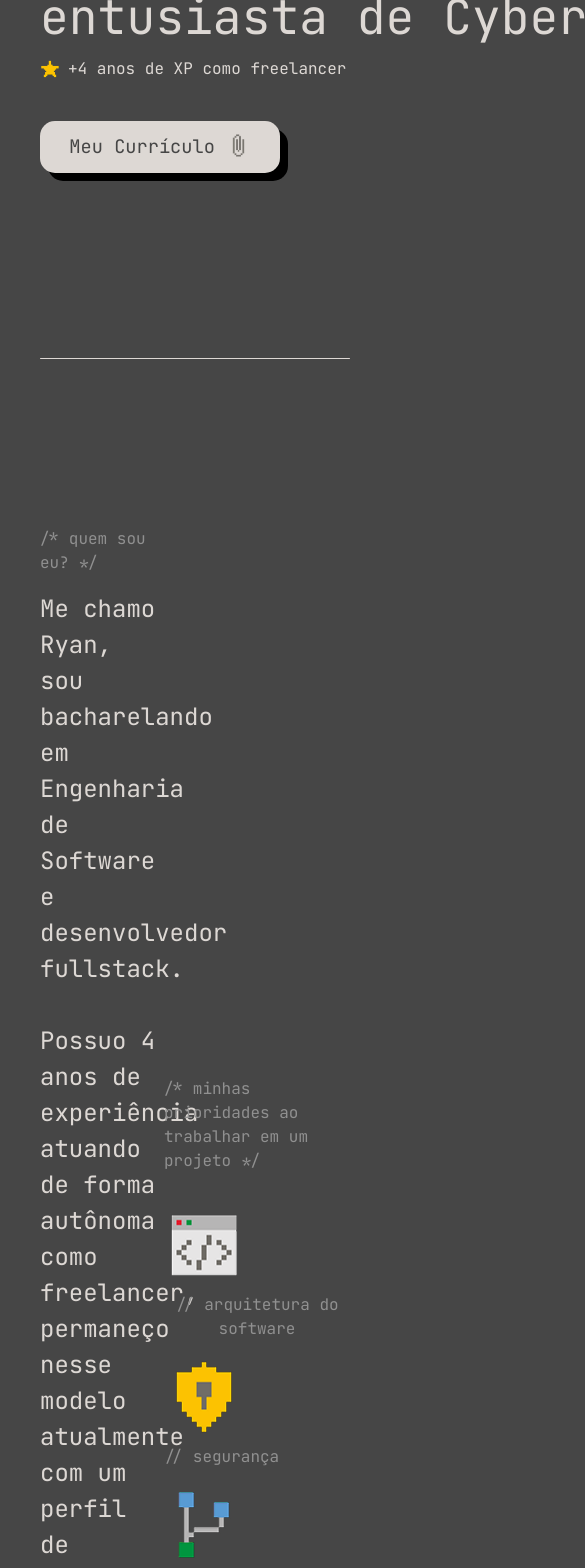
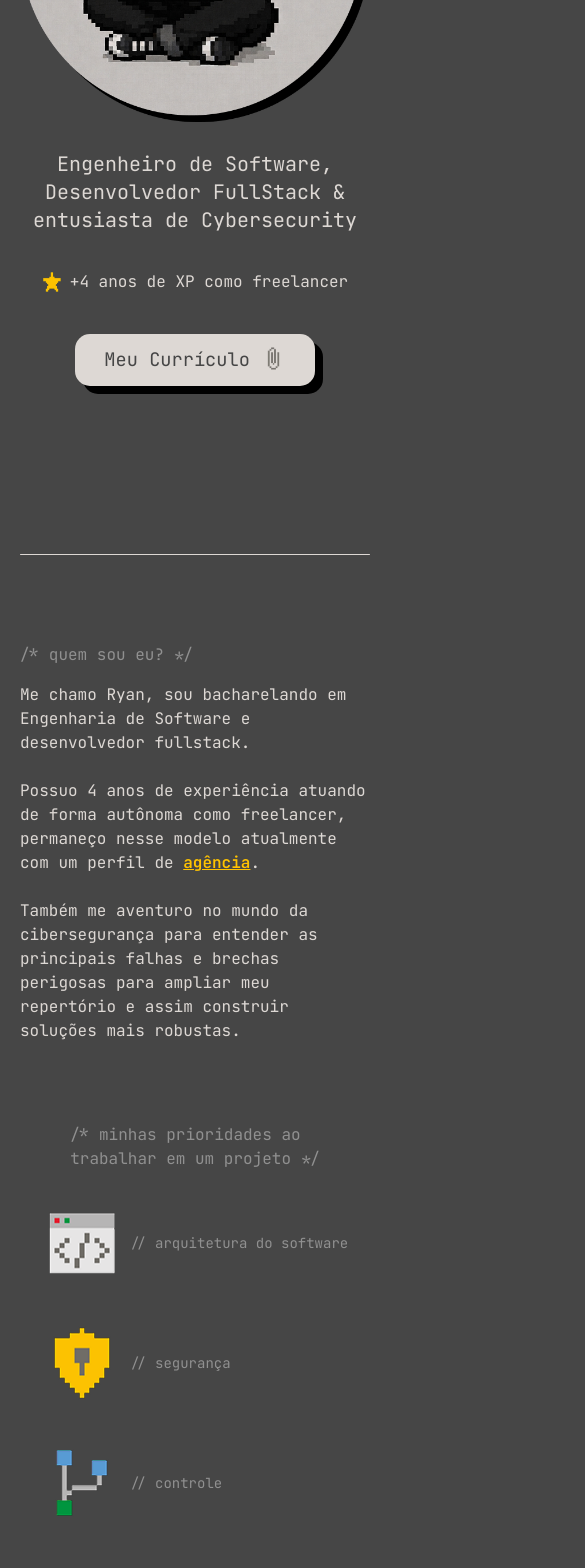
Before and after one commit to ryalee/ryalee.github.io, a Next.js app: page / in a window 390 px wide. Shown: the part 320-1888 px from the top of the page, 585 px wide, since content can reach past the window. Built offline with nearby package versions, Linux system fonts and the light colour scheme.

Commit message:
versão mobile ok

```diff
--- a/app/globals.css
+++ b/app/globals.css
@@ -27,9 +27,9 @@ body {
   font-family: var(--font-mono);
 }
 
-main {
+/* main {
   padding: 40px;
-}
+} */
 
 .inputStyle {
   width: 100%;
--- a/app/page.tsx
+++ b/app/page.tsx
@@ -69,7 +69,7 @@ export default function Home() {
         </div> */}
       </header>
 
-      <main className="flex flex-col">
+      <main className="p-5 md:10 flex flex-col">
         <Hero />
         <div className="w-full h-px self-center bg-foreground rounded-full my-22"></div>
         <About />
--- a/sections/About.tsx
+++ b/sections/About.tsx
@@ -42,12 +42,12 @@ const priorities = [
 
 export default function About() {
   return (
-    <section className="flex flex-col py-20" id="sobre">
-      <div className="flex items-center">
-        <div className="w-[40%]">
+    <section className="flex flex-col md:py-20" id="sobre">
+      <div className="flex flex-col md:flex-row items-center">
+        <div className="md:w-[40%]">
           <p className="text-textAlt">/* quem sou eu? */</p>
 
-          <div className="text-[18pt] mt-4">
+          <div className="md:text-[18pt] mt-4">
             <p className="">
               Me chamo Ryan, sou bacharelando em Engenharia de
               Software e desenvolvedor fullstack.
@@ -76,21 +76,21 @@ export default function About() {
           </div>
         </div>
 
-        <div className="w-[60%] flex flex-col">
-          <p className="text-textAlt self-end">
+        <div className="md:w-[60%] mt-20 md:mt-0 flex flex-col">
+          <p className="text-textAlt self-center md:self-end">
             /* minhas prioridades ao <br /> trabalhar em um projeto */
           </p>
 
-          <div className="md:grid md:grid-cols-2 md:space-y-10 md:gap-x-20 md:self-end mt-4">
+          <div className="md:grid md:grid-cols-2 justify-center space-y-10 md:gap-x-20 md:self-end mt-4">
             {priorities.map((priority) => (
-              <div key={priority.id} className="gap-2 mt-4 flex flex-col">
+              <div key={priority.id} className="gap-2 mt-4 flex md:flex-col">
                 <Image
                   src={priority.image}
                   alt={priority.text}
                   width={80}
                   height={80}
                 />
-                <p className="text-center text-textAlt self-start">
+                <p className="text-center text-textAlt self-center text-sm">
                   {priority.text}
                 </p>
               </div>
--- a/sections/Hero.tsx
+++ b/sections/Hero.tsx
@@ -4,14 +4,14 @@ import React from "react";
 
 export default function Hero() {
   return (
-    <section className="flex justify-around items-center py-20 mt-20">
+    <section className="flex flex-col-reverse md:flex-row justify-around items-center py-20 md:mt-20">
       <div>
-        <h1 className="text-5xl w-200">
+        <h1 className="text-xl w-100 py-5 md:py-0 text-center md:text-left md:text-5xl md:w-200">
           Engenheiro de Software, Desenvolvedor FullStack & entusiasta de
           Cybersecurity
         </h1>
 
-        <div className="flex items-center gap-2 mt-4">
+        <div className="flex md:items-center justify-center md:justify-start gap-2 mt-4">
           <Image
             src="/images/hero/star.png"
             alt="Star"
@@ -26,7 +26,7 @@ export default function Hero() {
           href="/curriculo_ryan-alecrim-sodre.pdf"
           target="_blank"
           rel="noopener noreferrer"
-          className="flex mt-10"
+          className="flex mt-10 justify-center md:justify-start"
         >
           <Botao
             label="Meu Currículo"
--- a/sections/contact.tsx
+++ b/sections/contact.tsx
@@ -39,7 +39,7 @@ const social = [
 export default function Contact() {
   return (
     <section className="mb-20 py-20" id="contato">
-      <div className="w-[40%]">
+      <div className="md:w-[40%]">
         <p className="text-textAlt">/* onde me encontrar */</p>
         <p>
           Estou disponível para novos projetos ou fazer parte de times de alto
@@ -47,19 +47,19 @@ export default function Contact() {
         </p>
       </div>
 
-      <div className="flex px-20 mt-20 justify-between">
+      <div className="flex flex-col md:flex-row px-20 mt-20 justify-between">
         <ul className="flex flex-col gap-2">
           {social.map((item) => (
             <li
               key={item.id}
-              className="flex gap-2"
+              className="flex gap-2 w-60 items-center self-center"
             >
               <Image
                 src={item.icon}
                 alt={item.title}
                 width={30} height={30}
               />
-              <div>
+              <div className="">
                 <a href={item.link} className="mt-2 contact-link">
                   {item.title}
                 </a>
@@ -78,7 +78,7 @@ export default function Contact() {
               height={50}
             />
           }
-          className="w-[25%] items-center self-center"
+          className="md:w-[25%] w-72 gap-2 mt-10 items-center self-center"
         />
       </div>
     </section>
--- a/sections/projects.tsx
+++ b/sections/projects.tsx
@@ -15,10 +15,10 @@ function ProjectCard({ item }: { item: (typeof projects)[0] }) {
   };
 
   return (
-    <div className="flex flex-col justify-between mx-auto bg-textLight text-textDark p-8 gap-3 w-[80%] rounded-xl shadow-[8px_8px_0px_0px_rgba(0,0,0,1)] hover:scale-105 duration-500">
+    <div className="flex flex-col justify-between mx-auto bg-textLight text-textDark p-8 gap-3 md:w-[80%] rounded-xl shadow-[8px_8px_0px_0px_rgba(0,0,0,1)] hover:scale-105 duration-500">
       <div className="flex flex-col gap-3">
-        <p className="text-xl font-bold">{item.title}</p>
-        <p>{item.description}</p>
+        <p className="md:text-xl font-bold">{item.title}</p>
+        <p className="text-xs md:text-lg">{item.description}</p>
       </div>
 
       <div>
@@ -105,7 +105,7 @@ function ProjectCard({ item }: { item: (typeof projects)[0] }) {
 
 export default function Projects() {
   return (
-    <section className="flex flex-col py-20" id="projetos">
+    <section className="flex flex-col w-full py-20" id="projetos">
       <div>
         <p className="text-textAlt self-end">/* meus projetos */</p>
         <p>
@@ -114,7 +114,7 @@ export default function Projects() {
         </p>
       </div>
 
-      <div className="grid grid-cols-3 mt-10">
+      <div className="md:grid md:grid-cols-3 mt-10 space-y-20 md:space-y-0 w-full">
         {projects.map((item) => (
           <ProjectCard key={item.id} item={item} />
         ))}
--- a/sections/stack.tsx
+++ b/sections/stack.tsx
@@ -5,8 +5,8 @@ import Image from "next/image";
 export default function Stack() {
   return (
     <section className="flex flex-col w-full py-20" id="stack">
-      <div className="flex">
-        <div className="flex flex-col w-[40%]">
+      <div className="flex flex-col md:flex-row">
+        <div className="flex flex-col md:w-[40%]">
           <p className="text-textAlt">/* tecnologias que uso */</p>
           <p className="">
             Da prototipação ao deploy: Linguagens e ferramentas que uso no meu
@@ -14,8 +14,8 @@ export default function Stack() {
           </p>
         </div>
 
-        <div className="flex items-center justify-end">
-          <p className="w-[60%] border-l-2 pl-2 border-[#6f6f6f]">
+        <div className="flex items-center md:justify-end mt-10 md:mt-0">
+          <p className="md:w-[60%] text-xs border-l-2 pl-2 border-[#6f6f6f]">
             Não possuo 100% em nenhuma tecnologia pois sempre haverá algo novo a ser aprendido.
           </p>
 
@@ -29,11 +29,11 @@ export default function Stack() {
       </div>
 
       <div className="mt-10">
-        <h3 className="mb-5">Linguagens & Frameworks</h3>
+        <h3 className="mb-5 text-center md:text-left">Linguagens & Frameworks</h3>
 
-        <div className="grid grid-cols-3 space-x-5">
+        <div className="md:grid md:grid-cols-3 flex flex-col gap-5 space-x-5">
           {stack.map((item) => (
-            <div className="items-center my-2 w-110" key={item.id}>
+            <div className="items-center my-2 w-85 md:w-110" key={item.id}>
               <div className="flex justify-between mb-2">
                 <div className="flex gap-1">
                   <img src={item.icon} alt={item.name} className="w-10" />
@@ -55,9 +55,9 @@ export default function Stack() {
       </div>
 
       <div className="mt-20">
-        <h3 className="mb-5">Ferramentas</h3>
+        <h3 className="mb-5 text-center md:text-left">Ferramentas</h3>
 
-        <div className="flex w-full items-center justify-between">
+        <div className="flex flex-col md:flex-row gap-10 w-full items-center justify-between">
           {stackTools.map((tool) => (
             <article
               key={tool.id}
```
